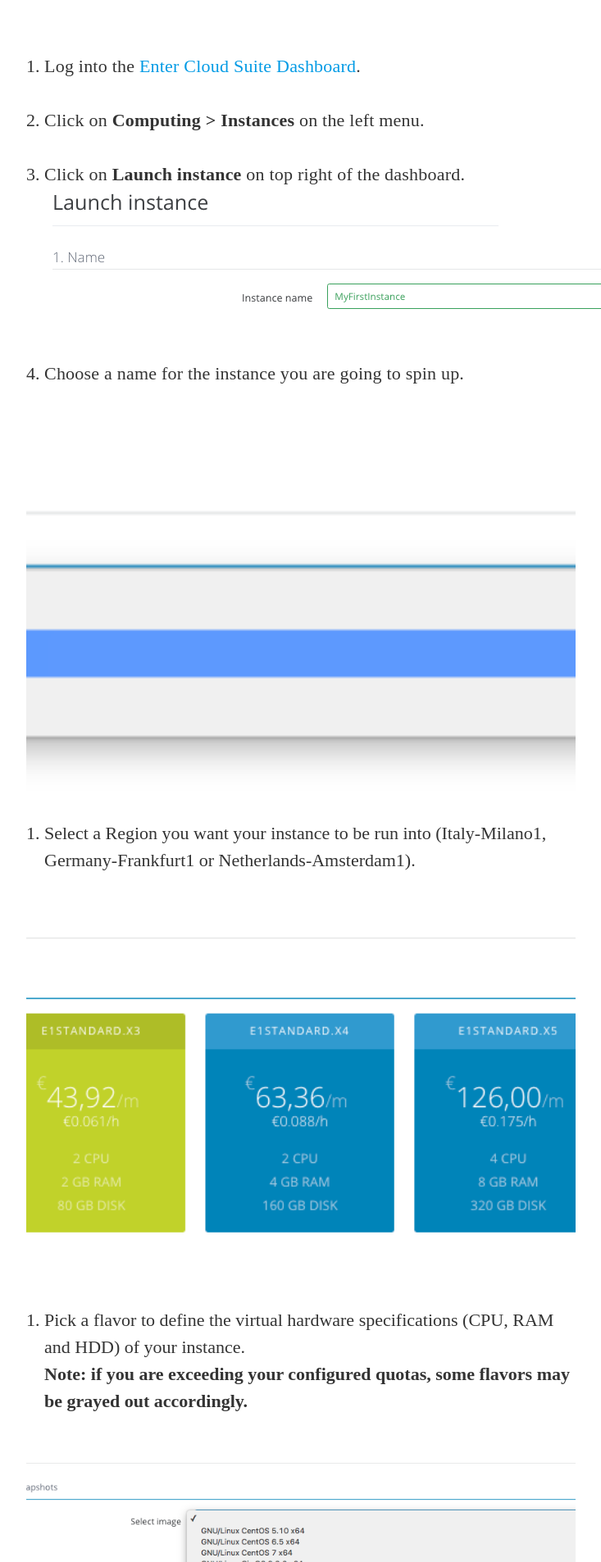
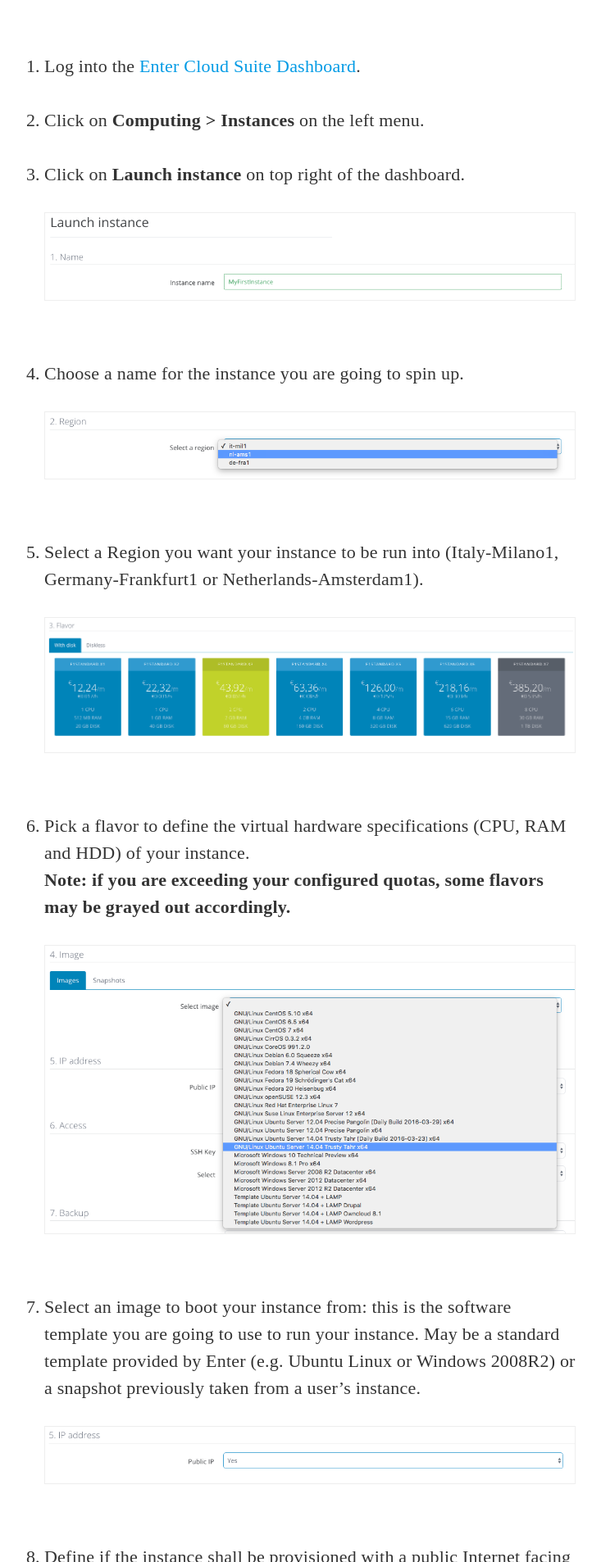
Before and after one commit to entercloudsuite/entercloudsuite.github.io, a Jekyll site: the page built from _posts/2016-03-29-how-to-boot-your-first-instance.markdown, in a window 1280 px wide. Shown: the part 497-2403 px from the top of the page at 82% size, without its empty margins (273-1006 px from the left). Built offline with Jekyll 4.4.1, drawn with Linux system fonts in a browser that asks for light colours; nearby versions of some CDN libraries; some web fonts are replaced.

Commit message:
edit post imgs

```diff
--- a/_posts/2016-03-29-how-to-boot-your-first-instance.markdown
+++ b/_posts/2016-03-29-how-to-boot-your-first-instance.markdown
@@ -18,29 +18,29 @@ syntaxHighlighter: yes
 2. Click on **Computing > Instances** on the left menu.
 
 3. Click on **Launch instance** on top right of the dashboard.
-<img src="{{ site.baseurl_posts_img }}ecs-computing-first-instance-03.png">
+<img class="responsive-guide-img" src="{{ site.baseurl_posts_img }}ecs-computing-first-instance-03.png">
 
 4. Choose a name for the instance you are going to spin up.
-<div class="img img--fullContainer img--14xLeading" style="background-image: url({{ site.baseurl_posts_img }}ecs-computing-first-instance-04.png);"></div>
+<img class="responsive-guide-img" src="{{ site.baseurl_posts_img }}ecs-computing-first-instance-04.png">
 
 5. Select a Region you want your instance to be run into (Italy-Milano1, Germany-Frankfurt1 or Netherlands-Amsterdam1).
-<div class="img img--fullContainer img--14xLeading" style="background-image: url({{ site.baseurl_posts_img }}ecs-computing-first-instance-05.png);"></div>
+<img class="responsive-guide-img" src="{{ site.baseurl_posts_img }}ecs-computing-first-instance-05.png">
 
 6. Pick a flavor to define the virtual hardware specifications (CPU, RAM and HDD) of your instance.
 **Note: if you are exceeding your configured quotas, some flavors may be grayed out accordingly.**
-<div class="img img--fullContainer img--14xLeading" style="background-image: url({{ site.baseurl_posts_img }}ecs-computing-first-instance-06.png);"></div>
+<img class="responsive-guide-img" src="{{ site.baseurl_posts_img }}ecs-computing-first-instance-06.png">
 
 7. Select an image to boot your instance from: this is the software template you are going to use to run your instance. May be a standard template provided by Enter (e.g. Ubuntu Linux or Windows 2008R2) or a snapshot previously taken from a user's instance.
-<div class="img img--fullContainer img--14xLeading" style="background-image: url({{ site.baseurl_posts_img }}ecs-computing-first-instance-07.png);"></div>
+<img class="responsive-guide-img" src="{{ site.baseurl_posts_img }}ecs-computing-first-instance-07.png">
 
 8. Define if the instance shall be provisioned with a public Internet facing IP or with a private IP for internal use only. **Note: if you didn't provision a a router or a network (LAN or subnet)inside your tenant, the system will configure it for you. If you already set-up your single network with a single LAN, the system will pick the existing one automatically. If you configured more networks, you will be prompted to choose the one you want your instance to connect to.**
-<div class="img img--fullContainer img--14xLeading" style="background-image: url({{ site.baseurl_posts_img }}ecs-computing-first-instance-08.png);"></div>
+<img class="responsive-guide-img" src="{{ site.baseurl_posts_img }}ecs-computing-first-instance-08.png">
 
 9. Define the public SSH key you are going to use to access your instance: import an existing one, create a new keypair or select an already uploaded key from the following menu. Should you choose to create a new keypair, you will be prompted to download the private key once you click on "Launch instance" at the form bottom. **Note: all SSH keypairs are visible only region-wide: if you are launching an instance in IT-MIL1, make sure the key you want to use is available in this region as well.**
-<div class="img img--fullContainer img--14xLeading" style="background-image: url({{ site.baseurl_posts_img }}ecs-computing-first-instance-09.png);"></div>
+<img class="responsive-guide-img" src="{{ site.baseurl_posts_img }}ecs-computing-first-instance-09.png">
 
 10. Schedule automated backups for your instance: this feature allows you to define periodic snapshots in order to free you from the hassle of taking manual copies of your environments.
-<div class="img img--fullContainer img--14xLeading" style="background-image: url({{ site.baseurl_posts_img }}ecs-computing-first-instance-10.png);"></div>
+<img class="responsive-guide-img" src="{{ site.baseurl_posts_img }}ecs-computing-first-instance-10.png">
 
 #### That's it!
 
--- a/_sass/_images.scss
+++ b/_sass/_images.scss
@@ -60,3 +60,11 @@
 .img--16xLeading {
   height: 16*$leading;
 }
+
+.responsive-guide-img {
+  width: 100%;
+  height: auto;
+  margin-top: 30px;
+  margin-bottom: 30px;
+  border: 1px solid #eee;
+}
```
Also changed, not shown: _drafts/example-post.md (+1 -1 lines).
